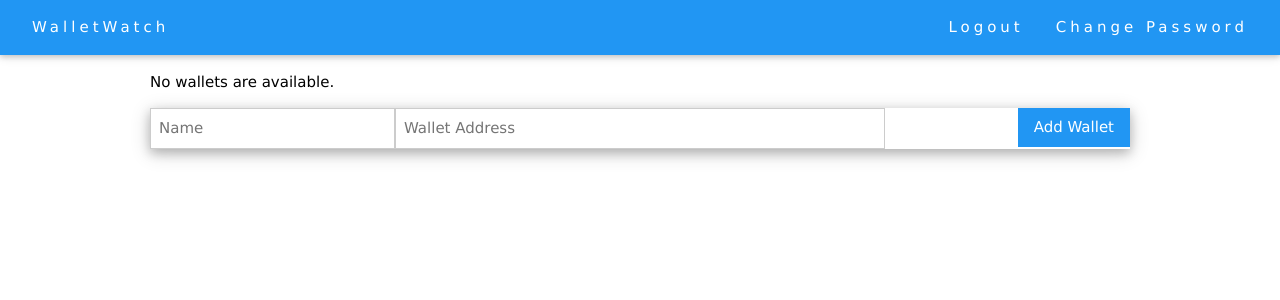
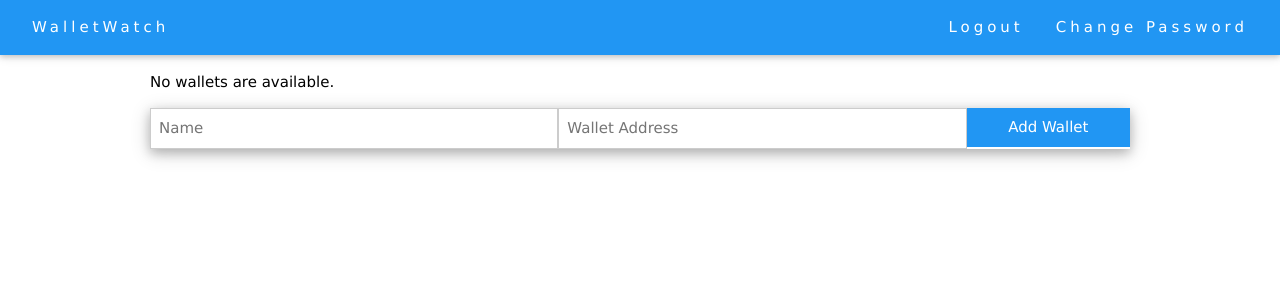
Before and after one commit to N-Schaef/xDai-Wallet-Tools, a Django app: page / in a window 1280 px wide. Shown: the top 300 px of the page. Run offline with Django 3.2, Linux system fonts and the light colour scheme; the visitor is signed in with stand-in values (Sample User, id 1); data that the repository does not hold is empty; parts of the project's set-up code (start-up, migrations or seed data) failed here and were passed over.

Commit message:
Improve mobile index design

```diff
--- a/walletview/templates/walletview/index.html
+++ b/walletview/templates/walletview/index.html
@@ -12,12 +12,15 @@
     <a href="{% url 'wallet' wallet.wallet.address %}">
       <li class="w3-card-4 w3-margin-bottom">
         <div class="w3-row">
-          <div class="w3-threequarter">
-          {{ wallet.name }} ({{ wallet.wallet.address }})
+          <div class="w3-col s10">
+          {{ wallet.name }}
           </div>
-          <div class="w3-rest w3-right-align">
+          <div class="w3-col s2 w3-right-align">
             {{ wallet.wallet.value_human }}
           </div>
+        </div>
+        <div class="">
+          <span class="w3-opacity">{{ wallet.wallet.address }}</span>
         </div>
       </li>
       </a>
@@ -31,15 +34,13 @@
     <form method="post" action="{% url 'add_wallet' %}">
     {% csrf_token %}
       <div class="w3-row">
-        <div class="w3-quarter">
+        <div class="w3-col s12 m5">
         <input type="text" id="name" name="name"  placeholder="Name" class="w3-input w3-border">
         </div>
-        <div class="w3-half">
+        <div class="w3-col s12 m5">
         <input type="text" id="wallet" name="wallet"  placeholder="Wallet Address" class="w3-input w3-border">
         </div>
-        <div class="w3-rest w3-right-align">
-        <button type="submit" class="w3-btn w3-blue">Add Wallet</button>
-        </div>
+        <button type="submit" class="w3-btn w3-blue w3-col s12 m2">Add Wallet</button>
       </div>
     </form>
 
```
